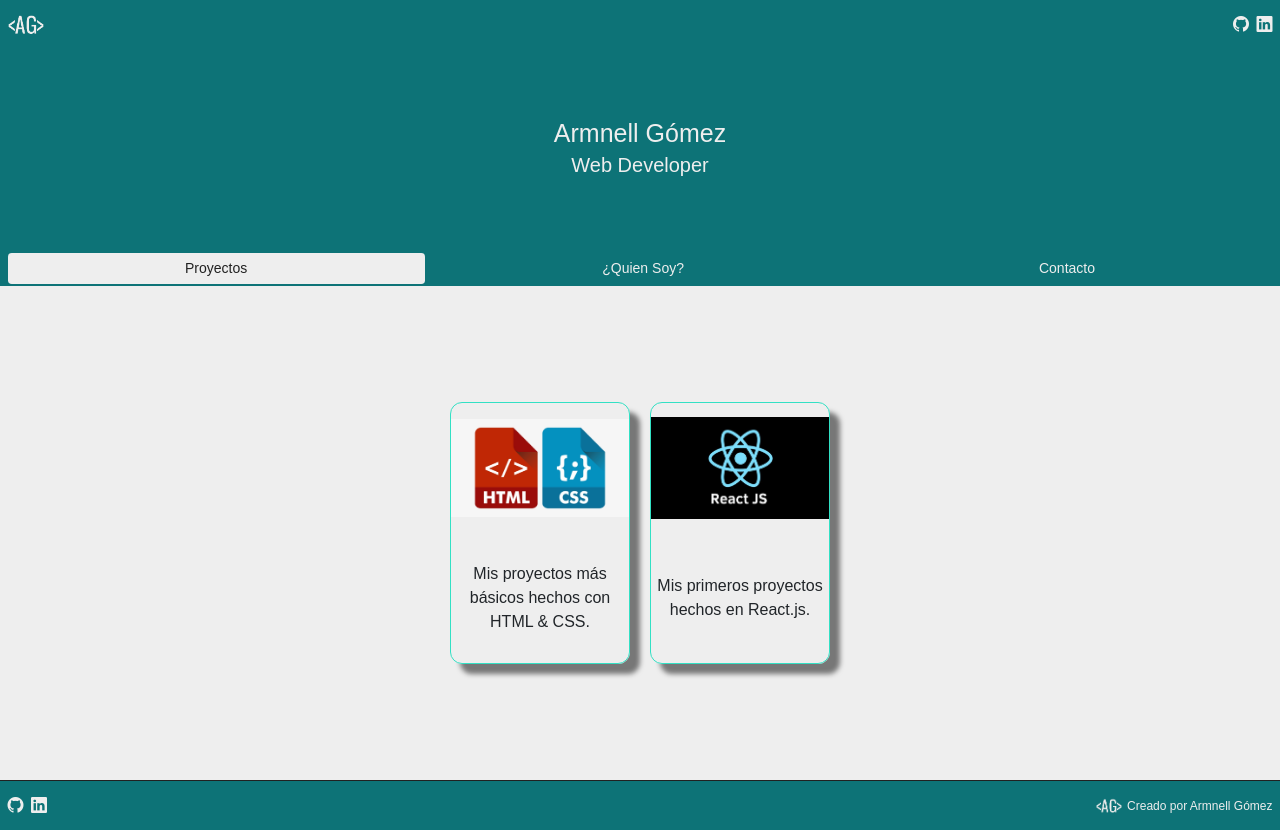
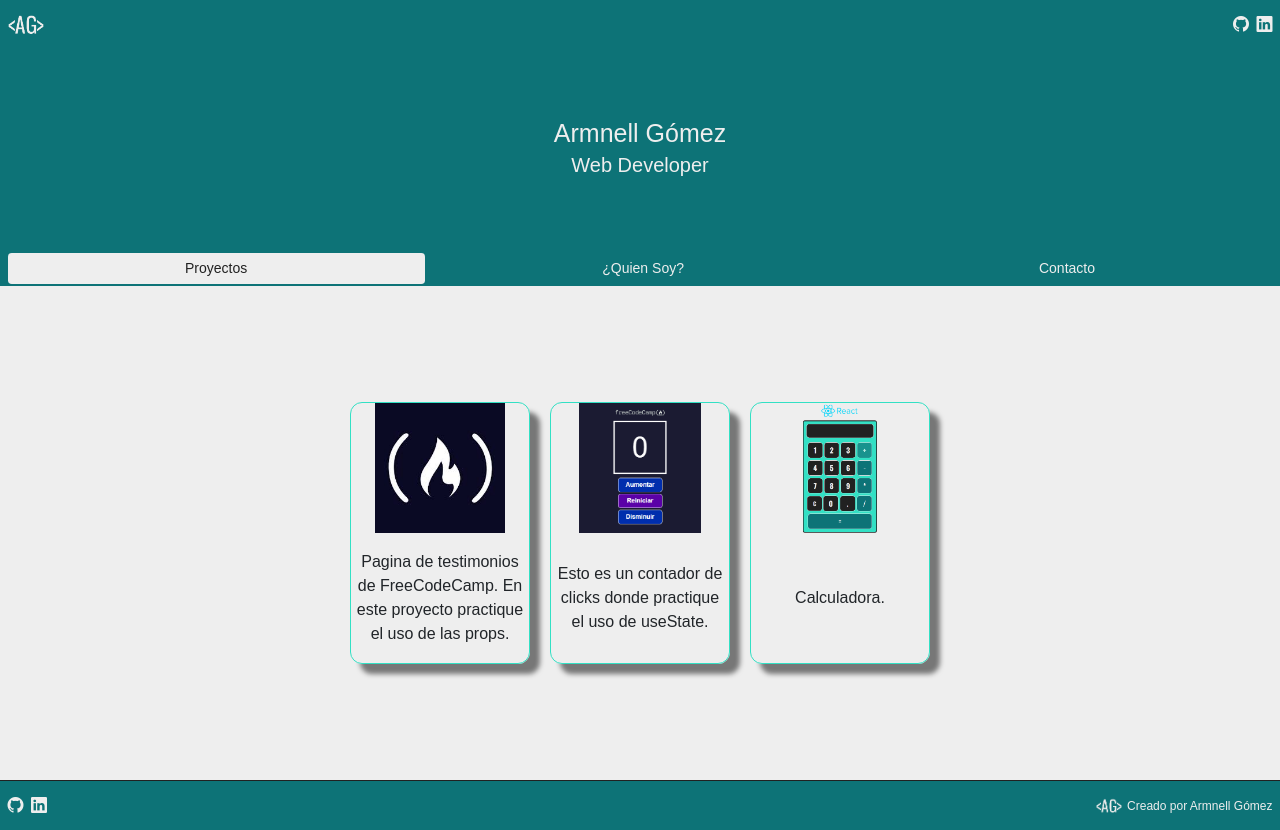
Before and after one commit to ArmnellJackson/Armnellgomez, a React (Create React App) app: page / in a window 1280 px wide. Built offline with nearby package versions, Linux system fonts and the light colour scheme.

Commit message:
Elimine proyectos basicos.

```diff
--- a/src/componentes/Proyectos.js
+++ b/src/componentes/Proyectos.js
@@ -1,48 +1,37 @@
-import React, { useState } from 'react';
+import React from 'react';
 import '../style/Proyectos.css';
-import HTMLyCSS from '../img/HTMLyCSS.png';
-import ImgReact from '../img/React_js.jpeg';
 import Card from './Card';
-import ProyectosReact from './ProyectosReact';
-import ProyectosHtmlCss from './ProyectosHtmlCss';
+import ImgFreeCodeCamp from '../img/freeCodeCamp-logo.jpeg';
+import ImgContadorClicks from '../img/Contador-de-Clicks.png';
+import Calculadora from '../img/calculadora-react.png';
 
 function Proyectos() {
-	const [proyectosHtmlCss, setProyectosHtmlCss] = useState(false);
-	const [proyectosReact, setProyectosReact] = useState(false);
-
-	const mostrarProyectosHtmlCss = () => {
-		setProyectosHtmlCss(true);
-	};
-
-	const mostrarProyectosReact = () => {
-		setProyectosReact(true);
-	};
 
 	return (
 		<>
 			<main>
 				<section className="proyectos">
 
-					{proyectosHtmlCss ? (
-						<ProyectosHtmlCss />
-					) : proyectosReact ? (
-						<ProyectosReact />
-					) : (
-						<>
-							<Card
-								onClick={mostrarProyectosHtmlCss}
-								img={HTMLyCSS}
-								alt='logo html y css'
-								text='Mis proyectos más básicos hechos con HTML & CSS.'
-							/>
-							<Card
-								onClick={mostrarProyectosReact}
-								img={ImgReact}
-								alt='logo react.js'
-								text='Mis primeros proyectos hechos en React.js.'
-							/>
-						</>
-					)}
+				<Card
+				href='https://armnellgomez-clone-testimonios-freecodecamp-react.s3.amazonaws.com/index.html'
+				img={ImgFreeCodeCamp}
+				alt='logo freecodecamp'
+				text='Pagina de testimonios de FreeCodeCamp. En este proyecto practique el uso de las props.'
+			/>
+
+			<Card
+				href='https://armnellgomez-contador-de-clics-react.s3.amazonaws.com/index.html'
+				img={ImgContadorClicks}
+				alt='contador de clicks'
+				text='Esto es un contador de clicks donde practique el uso de useState.'
+			/>
+
+			<Card
+				href='https://armnellgomez-calculadora-react.s3.amazonaws.com/index.html'
+				img={Calculadora}
+				alt='calculadora'
+				text='Calculadora.'
+			/>
 				</section>
 			</main>
 		</>
--- a/src/componentes/ProyectosHtmlCss.js
+++ /dev/null
@@ -1,51 +0,0 @@
-import React from 'react';
-import Card from './Card';
-import ImgError404 from '../img/404.jpeg';
-import CardPlatzi from '../img/cardPlatzi.png';
-import ImgLogoGoogle from '../img/googleNameLogo.png';
-import MarvelAndDC from '../img/marvel-and-dc.jpg';
-import MediaPlayer from '../img/media-player.jpeg';
-
-
-function ProyectosHtmlCss() {
-	return (
-		<>
-			<Card
-				href='https://armnellgomez-pagina-error404.s3.amazonaws.com/index.html'
-				img={ImgError404}
-				alt='logo error 404'
-				text='Pagina de Error 404.'
-			/>
-
-			<Card
-				href='https://armnellgomez-card-hecha-con-flexbox-y-grid.s3.amazonaws.com/index.html'
-				img={CardPlatzi}
-				alt='card img'
-				text='Card en la que implemente FlexBox y Grid.'
-			/>
-
-			<Card
-				href='https://armnellgomez-clone-de-google.s3.amazonaws.com/index.html'
-				img={ImgLogoGoogle}
-				alt='google'
-				text='Clon del buscador de Google(Aun no es Responsive).'
-			/>
-
-			<Card
-				href='https://armnellgomez-my-team-page.s3.amazonaws.com/index.html'
-				img={MarvelAndDC}
-				alt='marvel y dc'
-				text='Pagina de mi equipo de trabajo.'
-			/>
-
-			<Card
-				href='https://armnellgomez-reproductor-de-mmusica.s3.amazonaws.com/index.html'
-				img={MediaPlayer}
-				alt='reproductor de musica'
-				text='Rproductor de musica hecho solo con FlexBox y Grid.'
-			/>
-		</>
-	)
-}
-
-export default ProyectosHtmlCss;
--- a/src/componentes/ProyectosReact.js
+++ /dev/null
@@ -1,35 +0,0 @@
-import React from 'react';
-import Card from './Card';
-import ImgFreeCodeCamp from '../img/freeCodeCamp-logo.jpeg';
-import ImgContadorClicks from '../img/Contador-de-Clicks.png';
-import Calculadora from '../img/calculadora-react.png';
-
-
-function ProyectosReact() {
-	return (
-		<>
-			<Card
-				href='https://armnellgomez-clone-testimonios-freecodecamp-react.s3.amazonaws.com/index.html'
-				img={ImgFreeCodeCamp}
-				alt='logo freecodecamp'
-				text='Pagina de testimonios de FreeCodeCamp. En este proyecto practique el uso de las props.'
-			/>
-
-			<Card
-				href='https://armnellgomez-contador-de-clics-react.s3.amazonaws.com/index.html'
-				img={ImgContadorClicks}
-				alt='contador de clicks'
-				text='Esto es un contador de clicks donde practique el uso de useState.'
-			/>
-
-			<Card
-				href='https://armnellgomez-calculadora-react.s3.amazonaws.com/index.html'
-				img={Calculadora}
-				alt='calculadora'
-				text='Calculadora.'
-			/>
-		</>
-	)
-}
-
-export default ProyectosReact;
```
